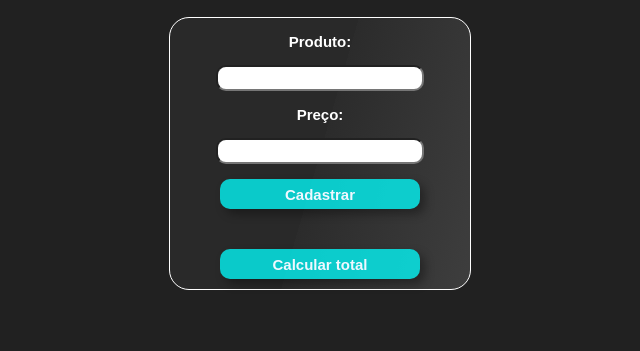
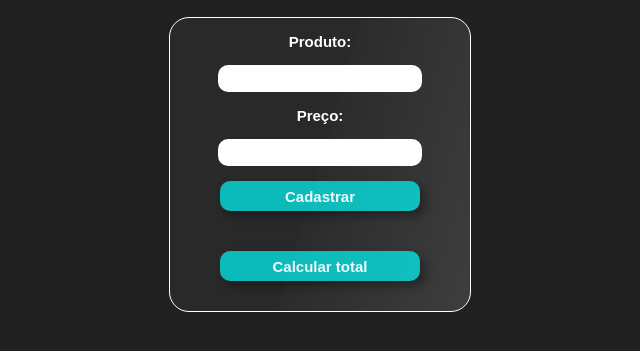
Before and after one commit to alyssondeoliveira/JS-udemy, a plain HTML site: page todolist/index.html in a window 1280 px wide. Shown: the part 57-408 px from the top of the page, without its empty margins (320-960 px from the left). Drawn offline with Linux system fonts and the light colour scheme.

Commit message:
Update style.css

```diff
--- a/todolist/style.css
+++ b/todolist/style.css
@@ -23,7 +23,8 @@ section {
 #produto, #preco {
     border-radius: 10px;
     width: 200px;
-    height: 20px;
+    height: 25px;
+    border: none;
 }
 
 section > div > p {
@@ -64,12 +65,13 @@ section > ul > span {
 section > div#res {
     margin-top: 10px;
     font-size: 20px;
+    padding: 10px;
 }
 
 input[type=submit]  {
     width: 200px;
     height: 30px;
-    background-color: rgba(0, 255, 255, 0.753);
+    background-color: rgba(0, 255, 255, 0.678);
     color: aliceblue;
     font: 600 15px Arial;
     border: none;
@@ -77,6 +79,15 @@ input[type=submit]  {
     box-shadow: 5px 5px 10px rgba(0, 0, 0, 0.336);
 }
 
+input[type=submit]:hover {
+    background-color: rgba(0, 255, 255, 0.61);
+
+}
+
+input[type=submit]:active {
+    background-color: rgba(0, 255, 255, 0.514);
+    transform: translateY(2px);
+}
 
 footer {
     margin: auto;
```
